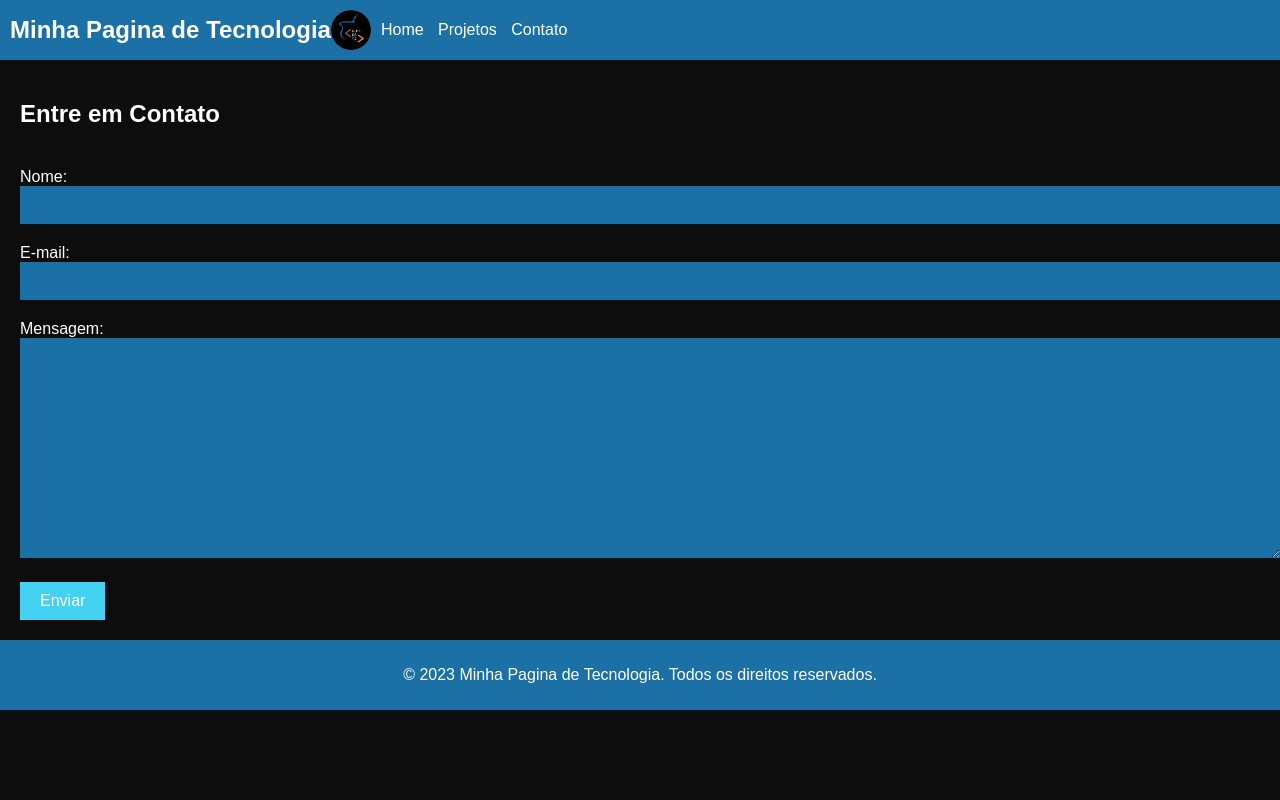
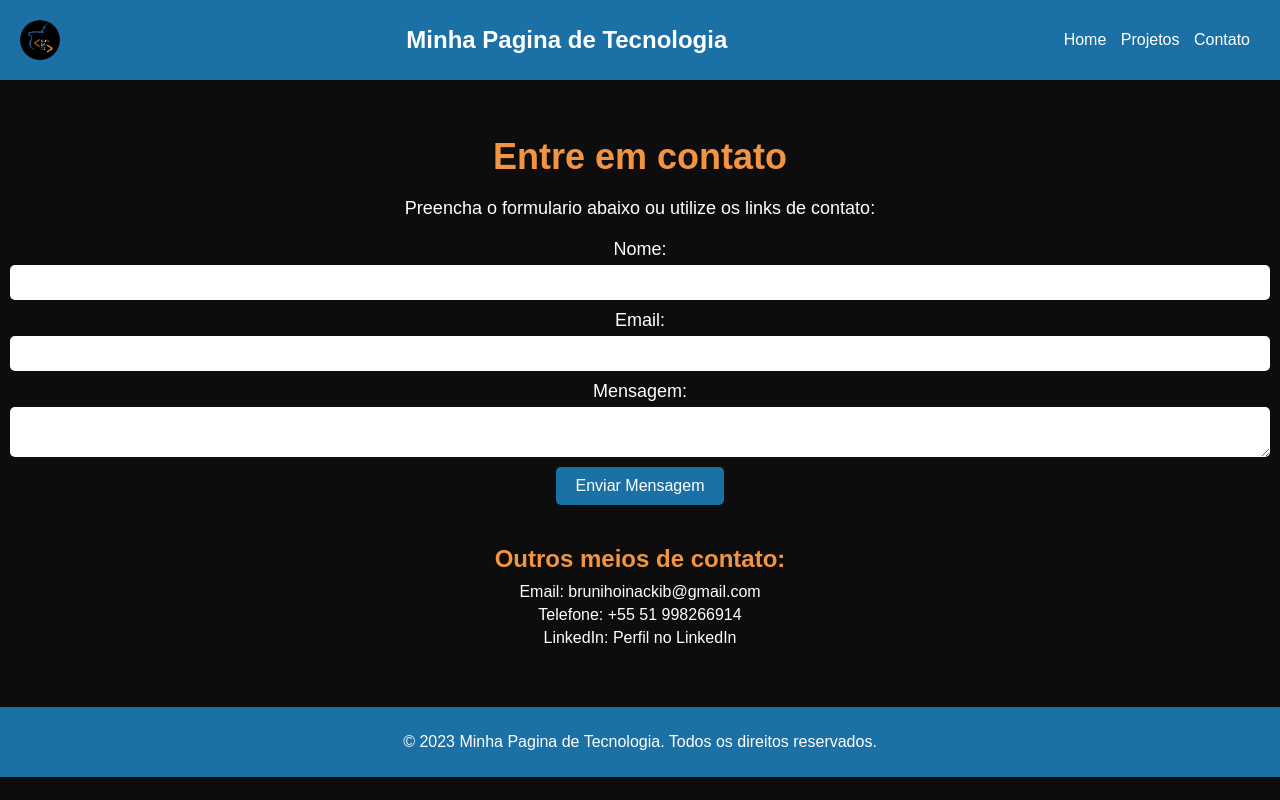
Before and after one commit to BrunoHoinacki/SiteGuridaTI, a plain HTML site: page contato.html in a window 1280 px wide. Drawn offline with Linux system fonts and the light colour scheme.

Commit message:
Upload infos

```diff
--- a/contato.html
+++ b/contato.html
@@ -1,7 +1,7 @@
 <!DOCTYPE html>
 <html>
 <head>
-  <title>Contato - Minha Pagina de Tecnologia</title>
+  <title>Minha Pagina de Tecnologia - Contato</title>
   <style>
   /* Estilos gerais */
     body {
@@ -26,9 +26,10 @@ a {
     /* Estilos para o cabeçalho */
     header {
       background-color: #1B70A6;
-  padding: 10px;
+      padding: 20px;
       display: flex;
       align-items: center;
+      justify-content: space-between;
     }
 
     .logo {
@@ -39,7 +40,6 @@ header {
       margin-right: 10px;
       border-radius: 50%;
       overflow: hidden;
-  float: left; /* Adicionado float para posicionar a logo à esquerda */
     }
 
     .logo img {
@@ -77,34 +77,78 @@ main {
       padding: 20px;
     }
 
-/* Estilos para o formulário de contato */
-form {
-  margin-top: 40px;
+    /* Estilos específicos para a página de contato */
+    .contact-section {
+      text-align: center;
+      margin-bottom: 40px;
     }
 
-form input[type="text"],
-form input[type="email"],
-form textarea {
+    .contact-section h3 {
+      color: #F29441;
+      font-size: 36px;
+      margin-bottom: 20px;
+    }
+
+    .contact-section p {
+      color: #FFF;
+      font-size: 18px;
+    }
+
+    .contact-section form {
+      margin-top: 20px;
+      display: flex;
+      flex-direction: column;
+      align-items: center;
+    }
+
+    .contact-section form label {
+      color: #FFF;
+      margin-bottom: 5px;
+      font-size: 18px;
+    }
+
+    .contact-section form input,
+    .contact-section form textarea {
       width: 100%;
       padding: 10px;
-  margin-bottom: 20px;
+      margin-bottom: 10px;
       border: none;
+      border-radius: 5px;
+    }
+
+    .contact-section form button {
       background-color: #1B70A6;
       color: #FFF;
-  font-size: 16px;
-}
-
-form textarea {
-  height: 200px;
-}
-
-form input[type="submit"] {
-  background-color: #44D2F2;
-  color: #FFF;
       border: none;
+      border-radius: 5px;
       padding: 10px 20px;
       font-size: 16px;
       cursor: pointer;
+    }
+
+    .contact-links {
+      margin-top: 40px;
+      text-align: center;
+    }
+
+    .contact-links h4 {
+      color: #F29441;
+      font-size: 24px;
+      margin-bottom: 10px;
+    }
+
+    .contact-links ul {
+      list-style-type: none;
+      padding: 0;
+      margin: 0;
+    }
+
+.contact-links ul li {
+  margin-bottom: 5px;
+}
+
+.contact-links ul li a {
+  color: #FFF;
 }
 
 /* Estilos para o rodapé */
@@ -118,10 +162,10 @@ footer {
 </head>
 <body>
   <header>
-    <h1>Minha Pagina de Tecnologia</h1>
     <div class="logo">
       <img src="fotos/logo.jpg" alt="Logo">
     </div>
+    <h1>Minha Pagina de Tecnologia</h1>
     <nav>
       <ul>
         <li><a href="index.html">Home</a></li>
@@ -132,20 +176,33 @@ footer {
   </header>
 
   <main>
-    <h2>Entre em Contato</h2>
+
+    <section class="contact-section">
+      <h3>Entre em contato</h3>
+      <p>Preencha o formulario abaixo ou utilize os links de contato:</p>
 
       <form>
         <label for="name">Nome:</label>
         <input type="text" id="name" name="name" required>
 
-      <label for="email">E-mail:</label>
+        <label for="email">Email:</label>
         <input type="email" id="email" name="email" required>
 
         <label for="message">Mensagem:</label>
-      <textarea id="message" name="message" rows="4" required></textarea>
+        <textarea id="message" name="message" required></textarea>
 
-      <input type="submit" value="Enviar">
+        <button type="submit">Enviar Mensagem</button>
       </form>
+
+      <div class="contact-links">
+        <h4>Outros meios de contato:</h4>
+        <ul>
+          <li>Email: <a href="brunohoinackib@gmail.com">brunihoinackib@gmail.com</a></li>
+          <li>Telefone: <a href="+55 51 998266914">+55 51 998266914</a></li>
+          <li>LinkedIn: <a href="https://www.linkedin.com/in/bruno-hoinacki-035134175/">Perfil no LinkedIn</a></li>
+        </ul>
+      </div>
+    </section>
   </main>
 
   <footer>
```
Also changed, not shown: index.html (+2 -1 lines), projetos.html (+2 -1 lines). Lines whose indentation alone changed are shown as unchanged.
